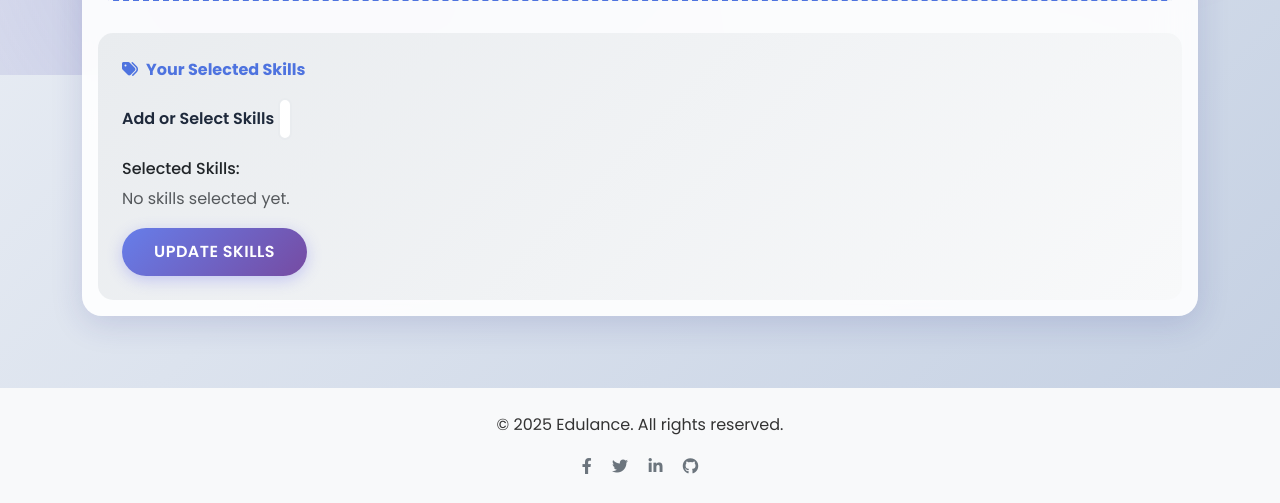
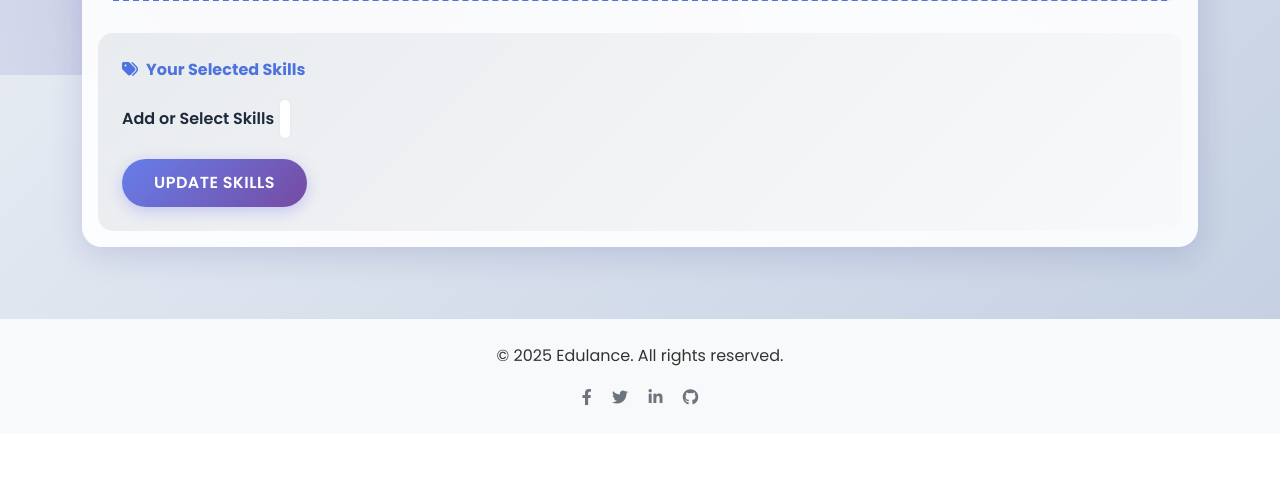
Before and after one commit to manasgandhi/edulance, a Django app: page /profile/ in a window 1280 px wide, after a click on "Skills". Shown: the part 706-1209 px from the top of the page. After the commit the page ends 1111 px from the top, so only its background shows below. Run offline with Django 5.2, Linux system fonts and the light colour scheme; the visitor is signed in with stand-in values (Sample User, id 1); parts of the project's set-up code (start-up, migrations or seed data) failed here and were passed over; some libraries are stand-ins or nearby versions.

Commit message:
feat: add miscellaneous user updates

```diff
--- a/api/urls.py
+++ b/api/urls.py
@@ -32,5 +32,4 @@ urlpatterns = [
     #     name="password_reset_confirm",
     # ),
     # path("change_password/", ChangePasswordAPIView.as_view(), name="change_password"),
-    path("update_skills/", UpdateSkillsAPIView.as_view(), name="update_skills"),
 ]
--- a/static/js/profile.js
+++ b/static/js/profile.js
@@ -65,13 +65,15 @@ $(document).ready(function () {
             name: item.text,
             isNew: item.id.includes('select2-')
         }));
+        var updateSkillsUrl = $('#updateSkillsButton').data('url');
+
 
         $.ajax({
-            url: '{% url "api:update_skills" %}',
+            url: updateSkillsUrl,
             type: 'POST',
             data: {
                 skills: JSON.stringify(selectedSkills),
-                csrfmiddlewaretoken: '{{ csrf_token }}'
+                // csrfmiddlewaretoken: '{{ csrf_token }}'
             },
             success: function (response) {
                 if (response.success) {
--- a/templates/users/profile.html
+++ b/templates/users/profile.html
@@ -117,6 +117,7 @@
                                 Your Selected Skills
                             </div>
                             <form id="skills-form">
+                                {% csrf_token %}
                                 <div class="mb-3">
                                     <label class="form-label">Add or Select Skills</label>
                                     <select class="form-select skills-select" name="skills[]" multiple>
@@ -125,15 +126,7 @@
                                         {% endfor %}
                                     </select>
                                 </div>
-                                <div class="mb-3">
-                                    <h6>Selected Skills:</h6>
-                                    {% for skill in user.skills.all %}
-                                    <span class="skill-tag">{{ skill.name }}</span>
-                                    {% empty %}
-                                    <p class="text-muted">No skills selected yet.</p>
-                                    {% endfor %}
-                                </div>
-                                <button type="submit" class="btn btn-primary">Update Skills</button>
+                                <button type="submit" id="updateSkillsButton" data-url="{% url "users:update_profile" %}" class="btn btn-primary">Update Skills</button>
                             </form>
                         </div>
                     </div>
--- a/users/views.py
+++ b/users/views.py
@@ -68,10 +68,11 @@ def profile_view(request):
     )
 
 
+# @login_required
 @method_decorator(csrf_protect, name="dispatch")
 class ProfileUpdateView(View):
     """View for handling AJAX profile updates"""
-
+    # @login_required
     def post(self, request):
         if not request.user.is_authenticated:
             return JsonResponse({"error": "Authentication required"}, status=401)
@@ -137,6 +138,18 @@ def upload_resume(request):
             # Process resume using the file path
             extracted_skills = process_resume_file(temp_file_path)
             print(f"Extracted skills: {extracted_skills}")
+            extracted_skills = set(skill.strip() for skill in extracted_skills if skill.strip())
+
+            # Get or create Skill objects
+            skill_objects = []
+            for skill_name in extracted_skills:
+                skill_obj, _ = Skill.objects.get_or_create(name=skill_name)
+                skill_objects.append(skill_obj)
+
+            # Associate with the user (assuming a UserProfile with many-to-many to Skill)
+            request.user.skills.set(skill_objects)  # or .add() if you want to keep old ones
+            request.user.save()
+
         except Exception as e:
             print(f"Error processing resume: {e}")
             extracted_skills = []
```
Also changed, not shown: api/views.py (+5 -4 lines), 1 other file.
